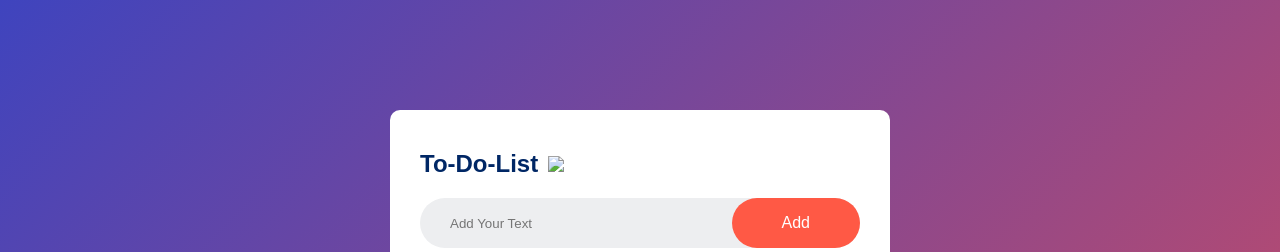
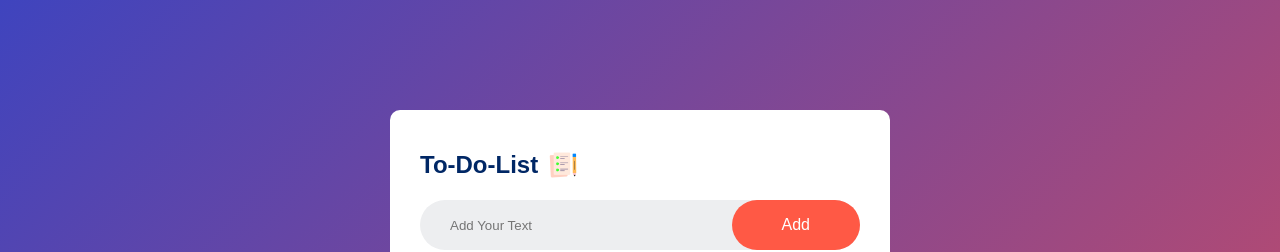
Before and after one commit to Sashmit17/To-Do-list, a plain HTML site: page index.html in a window 1280 px wide. Shown: the top 252 px of the page. Drawn offline with Linux system fonts and the light colour scheme.

Commit message:
Update index.html

```diff
--- a/index.html
+++ b/index.html
@@ -9,7 +9,7 @@
 <body>
     <div class="container">
         <div class="todo-app">
-            <h2>To-Do-List <img src="images/icon.png"></h2>
+            <h2>To-Do-List <img src="icon.png"></h2>
             <div class="row">
                 <input type="text" id="input-box" placeholder="Add Your Text">
                 <button>Add</button>
```
